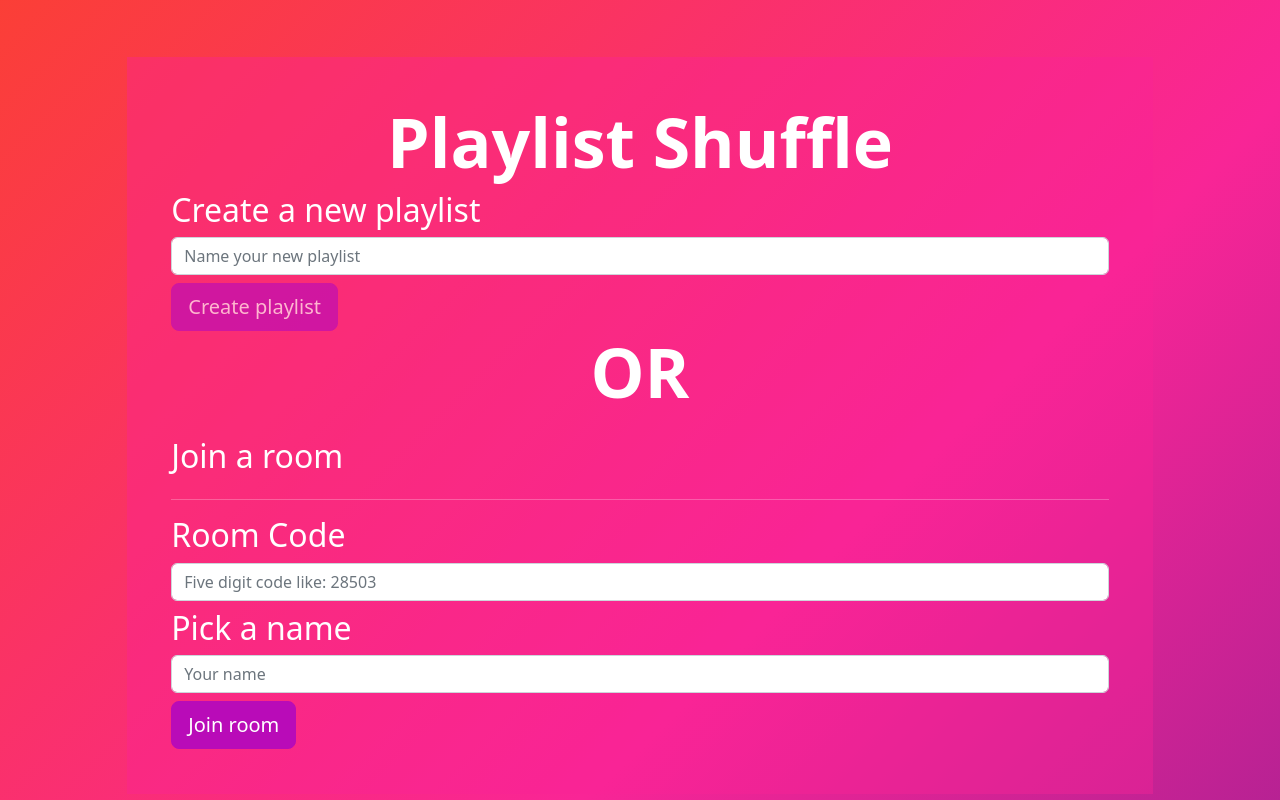
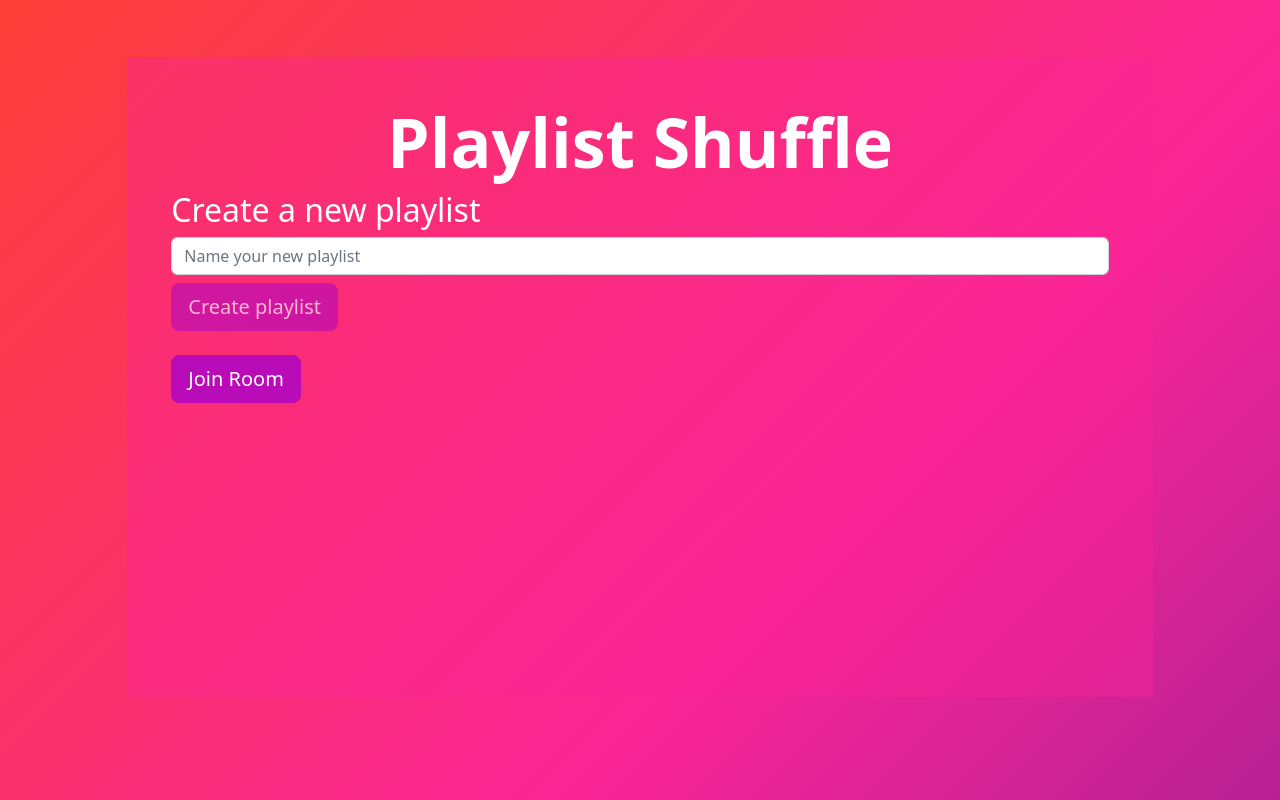
Before and after one commit to danohart/playlistparty, a Next.js app: page / in a window 1280 px wide. Built offline with nearby package versions, Linux system fonts and the light colour scheme.

Commit message:
Initial "Create or Join Room"

```diff
--- a/compontents/JoinRoom.js
+++ b/compontents/JoinRoom.js
@@ -1,10 +1,6 @@
-import React, { useState } from "react";
 import { Row, Col, FormControl } from "react-bootstrap";
 
 export default function JoinRoom({ handleRoomChange }) {
-  const [randomRoomNumber, setRandomRoomNumber] = useState(
-    Math.floor(Math.random() * 90000) + 10000
-  );
   return (
     <>
       <Row className='mt-2'>
@@ -12,7 +8,7 @@ export default function JoinRoom({ handleRoomChange }) {
           <h2>Room Code</h2>
           <FormControl
             type='text'
-            placeholder={"Five digit code like: " + randomRoomNumber}
+            placeholder={"Five digit code"}
             onChange={handleRoomChange}
           />
         </Col>
--- /dev/null
+++ b/compontents/SetUsername.js
@@ -0,0 +1,27 @@
+import { Row, Col, Button, FormControl } from "react-bootstrap";
+
+export default function SetUsername({
+  handleLoginChange,
+  handleLogin,
+  createRoom,
+}) {
+  return (
+    <>
+      <Row className='mt-2'>
+        <Col>
+          <h2>Pick a name</h2>
+          <FormControl
+            type='text'
+            className='mt-2'
+            onChange={handleLoginChange}
+            placeholder='Your name'
+            required
+          />
+          <Button className='mt-2' size='lg' onClick={handleLogin}>
+            {createRoom ? "Create Room" : "Join Room"}
+          </Button>
+        </Col>
+      </Row>
+    </>
+  );
+}
--- a/lib/spotify.js
+++ b/lib/spotify.js
@@ -73,8 +73,8 @@ export const getPlaylistTracks = async (refresh_token, playlistId) => {
   });
 };
 
-export const getPlaylist = async (refresh_token, playlistId) => {
-  const { access_token } = await getAccessToken(refresh_token);
+export const getPlaylist = async (playlistId) => {
+  const { access_token } = await getAccessToken();
 
   return fetch(`${spotifyApiUrl}/playlists/${playlistId}`, {
     headers: {
--- a/pages/_app.js
+++ b/pages/_app.js
@@ -4,9 +4,11 @@ import Layout from "@/compontents/Layout";
 import { useRouter } from "next/router";
 
 export default function App({ Component, pageProps: { ...pageProps } }) {
-  const [username, setUsername] = useState("");
-  const [roomNumber, setRoomNumber] = useState("");
+  const defaultRoom = Math.floor(Math.random() * 90000) + 10000;
+  const [username, setUsername] = useState(null);
+  const [roomNumber, setRoomNumber] = useState(defaultRoom);
   const [spotifyPlaylist, setSpotifyPlaylist] = useState(null);
+
   const router = useRouter();
 
   const handleLogin = () => {
--- /dev/null
+++ b/pages/api/get-playlist.js
@@ -0,0 +1,13 @@
+import { getPlaylist } from "../../lib/spotify";
+
+export default async function handler(req, res) {
+  const response = await getPlaylist(req.query.playlistId);
+  const playlistInfo = await response.json();
+
+  res.setHeader(
+    "Cache-Control",
+    "public, s-maxage=86400, stale-while-revalidate=43200"
+  );
+
+  return res.status(200).json(playlistInfo);
+}
--- a/pages/index.js
+++ b/pages/index.js
@@ -1,65 +1,58 @@
-import React, { useState, useEffect } from "react";
-import { Row, Col, Button, FormControl } from "react-bootstrap";
-import AllPlaylists from "@/compontents/AllPlaylists";
+import React, { useState } from "react";
+import { Row, Col, Button } from "react-bootstrap";
 import Meta from "@/compontents/Meta";
 import { siteTitle } from "@/lib/constants";
 import CreatePlaylist from "@/compontents/CreatePlaylist";
 import JoinRoom from "@/compontents/JoinRoom";
+import SetUsername from "@/compontents/SetUsername";
 
 export default function Home({
   handleLogin,
   handleLoginChange,
   handleRoomChange,
   handlePlaylistChange,
+  spotifyPlaylist,
 }) {
-  const [playlistId, setPlaylistId] = useState("Select Playlist");
   const [joinGame, setJoinGame] = useState(false);
 
   return (
     <>
       <Meta />
       <h1>{siteTitle}</h1>
-      {playlistId === "Select Playlist" ? (
+      {!joinGame ? (
         <>
-          <h2>Create a new playlist</h2>
-          <CreatePlaylist playlistSelect={handlePlaylistChange} />
+          {!spotifyPlaylist ? (
+            <>
+              <h2>Create a new playlist</h2>
+              <CreatePlaylist playlistSelect={handlePlaylistChange} />
+              <Row className='mt-4'>
+                <Col>
+                  <Button size='lg' onClick={() => setJoinGame(true)}>
+                    Join Room
+                  </Button>
+                </Col>
+              </Row>
+            </>
+          ) : (
+            <>
+              <h2>Playlist created!</h2>
+              <SetUsername
+                handleLoginChange={handleLoginChange}
+                handleLogin={handleLogin}
+                createRoom
+              />
+            </>
+          )}
         </>
       ) : (
         <>
-          <Row>
-            <Col xs={12} sm={12} md={6} lg={6}>
-              <h2>Playlist Selected</h2>
-              <AllPlaylists
-                playlistSelect={handlePlaylistChange}
-                playlistId={playlistId}
-              />
-            </Col>
-          </Row>
+          <JoinRoom handleRoomChange={handleRoomChange} />
+          <SetUsername
+            handleLoginChange={handleLoginChange}
+            handleLogin={handleLogin}
+          />
         </>
       )}
-      {playlistId === "Select Playlist" ? <h1>OR</h1> : null}
-      <Row className='mt-4'>
-        <Col>
-          <h2>Join a room</h2>
-        </Col>
-      </Row>
-      <hr />
-      <JoinRoom handleRoomChange={handleRoomChange} />
-      <Row className='mt-2'>
-        <Col>
-          <h2>Pick a name</h2>
-          <FormControl
-            type='text'
-            className='mt-2'
-            onChange={handleLoginChange}
-            placeholder='Your name'
-            required
-          />
-          <Button className='mt-2' size='lg' onClick={handleLogin}>
-            Join room
-          </Button>
-        </Col>
-      </Row>
     </>
   );
 }
--- a/pages/select.js
+++ b/pages/select.js
@@ -4,6 +4,7 @@ import { Row, Col, Button, FormControl } from "react-bootstrap";
 import Meta from "@/compontents/Meta";
 import { siteTitle } from "@/lib/constants";
 import SearchSpotify from "@/compontents/SearchSpotify";
+import PlaylistInfo from "@/compontents/PlaylistInfo";
 import addSongsMessage from "@/compontents/ResponseMessages";
 
 export default function Select({ username, roomNumber, spotifyPlaylist }) {
@@ -128,6 +129,7 @@ export default function Select({ username, roomNumber, spotifyPlaylist }) {
       <Row>
         <Col xs={12} sm={12} md={12} lg={12}>
           <div className='room-id'>{roomNumber}</div>
+          <PlaylistInfo playlistId={playlistId} />
           <h2>People in: {onlineUserCount}</h2>
           <div className='user-row'>
             {onlineUsers.map((user) => (
```
Also changed, not shown: compontents/PlaylistInfo.js (added, +37 -0 lines).
